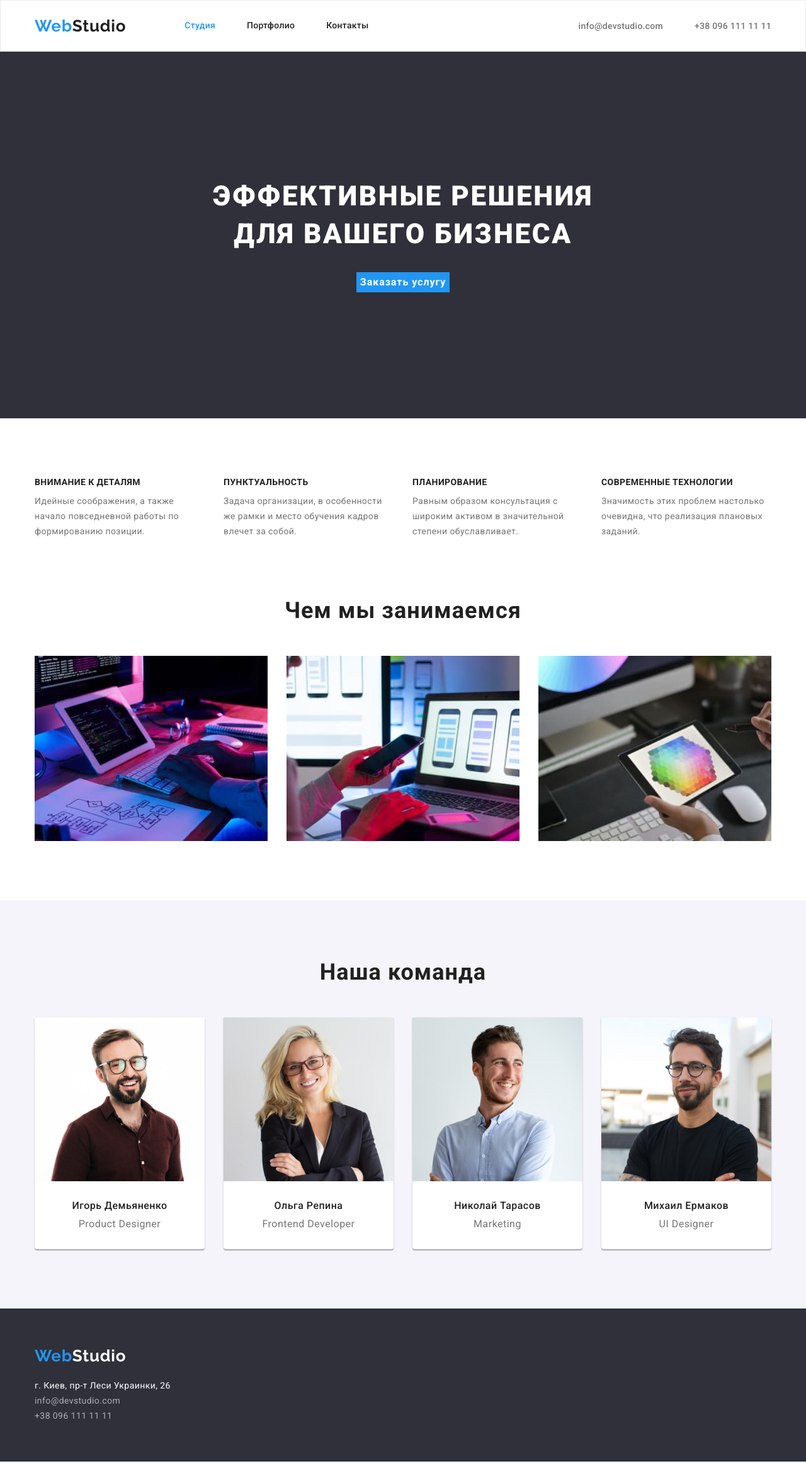
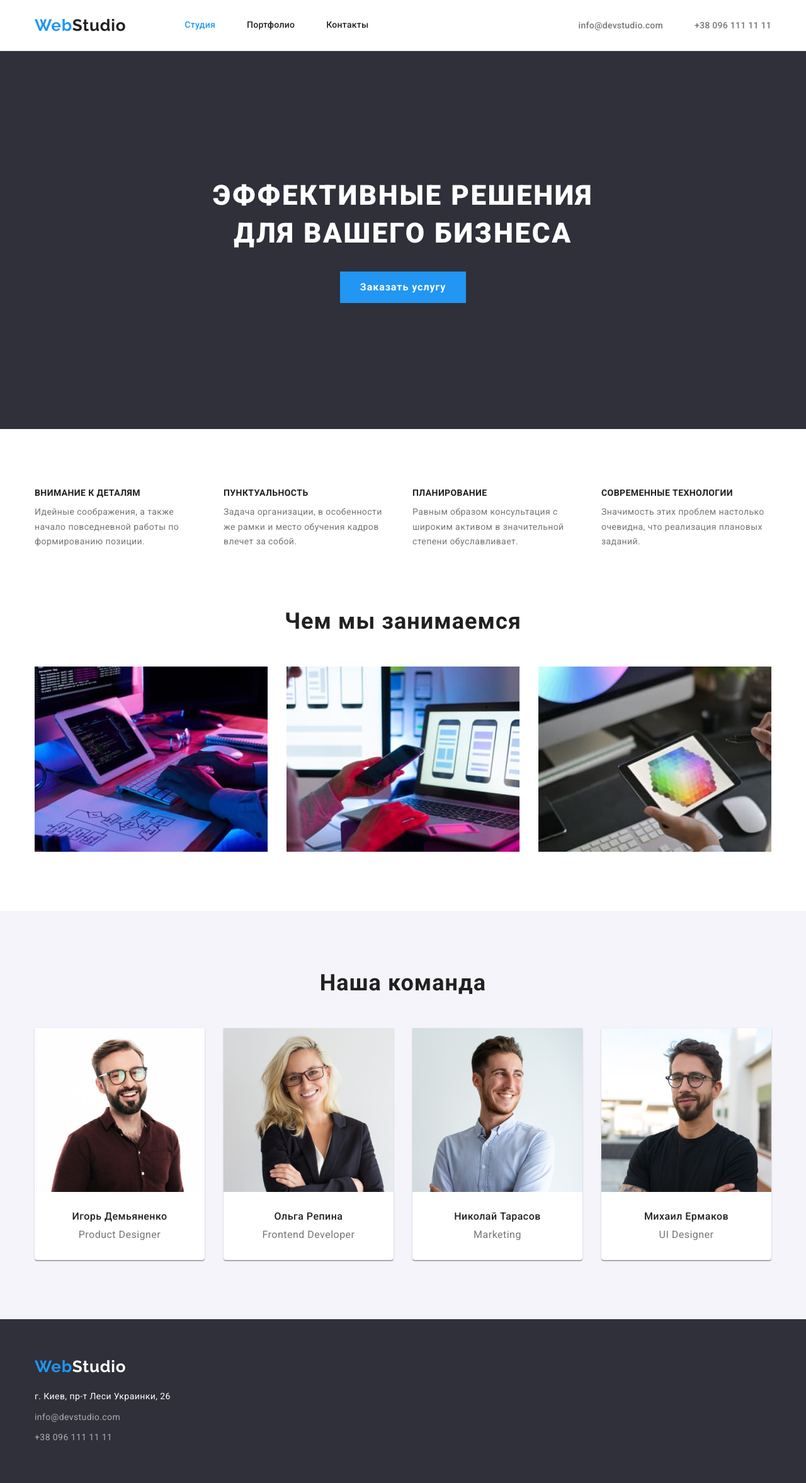
Before and after one commit to YuriySamuse/goit-markup-hw-04, a plain HTML site: page index.html in a window 1280 px wide. Shown: the whole page at 63% size. Before the commit the page ends 2320 px from the top, so only its background shows below. Drawn offline with nearby package versions, Linux system fonts and the light colour scheme.

Commit message:
correction of mistakes

```diff
--- a/css/styles.css
+++ b/css/styles.css
@@ -77,7 +77,7 @@ h1, h2, h3, p, ul {
 /* ------------Heder---------- */
 .header {
   background-color: #ffffff;
-  border: 1px solid #ECECEC;
+  border-bottom: 1px solid #ECECEC;
 }
 .main-nav {
   display: flex;
@@ -165,6 +165,8 @@ h1, h2, h3, p, ul {
   align-items: center;
   letter-spacing: 0.06em;
   border: 0;
+  width: 200px;
+  height: 50px;
 
   color: var(--btn-color);
   background: var(--accent-color);
@@ -237,11 +239,11 @@ h1, h2, h3, p, ul {
 
 /* -----------Masters--------- */
 .masters {
+  padding-top: var(--padin-botom-sect);
   padding-bottom: var(--padin-botom-sect);
   background-color: var(--portfol-btn);
 }
 .masters-title {
-  padding-top: var(--padin-botom-sect);
   margin-bottom: 50px;
 }
 .masters-list {
@@ -292,7 +294,6 @@ h1, h2, h3, p, ul {
 
 /* ----------PORTFOLIO------------- */
 .main-portfolio {
-  background-color: var(--main-bg-color);
   padding-top: var(--padin-botom-sect);
   padding-bottom: var(--padin-botom-sect);
 
@@ -380,6 +381,7 @@ h1, h2, h3, p, ul {
   align-items: flex-start;
   flex-direction: column;
   padding-bottom: 60px;
+  padding-top: 60px;
 
 }
 .footer-logo {
@@ -389,7 +391,6 @@ h1, h2, h3, p, ul {
   line-height: 31px;
   letter-spacing: 0.03em;
   color: var(--btn-color);
-  margin-top: 60px;
   margin-bottom: 20px;
 }
 .footer-adress {
@@ -398,9 +399,16 @@ h1, h2, h3, p, ul {
   line-height: 1.71;
   letter-spacing: 0.03em;
   color: var(--btn-color);
+  margin-bottom: 9px;
 }
 .footer-list {
   margin: 0;
+}
+.footer-item {
+  margin-bottom: 9px;
+}
+.footer-item:last-child {
+  margin-bottom: 0px;
 }
 .footer-cont {
   font-size: 14px;
--- a/index.html
+++ b/index.html
@@ -151,11 +151,11 @@
             <a class="footer-logo link" href=""><span class="prelogo">Web</span>Studio</a>
             <address class="footer-adress">
                 г. Киев, пр-т Леси Украинки, 26
-                <ul class="footer-list list">
-                    <li class="footer-item"><a class="footer-cont link"         href="mailto:info@devstudio.com">info@devstudio.com</a></li>
-                    <li class="footer-item"><a class="footer-cont link" href="tel:+380961111111">+38 096 111 11 11</a></li>
-                </ul>
             </address>
+            <ul class="footer-list list">
+                <li class="footer-item"><a class="footer-cont link" href="mailto:info@devstudio.com">info@devstudio.com</a></li>
+                <li class="footer-item"><a class="footer-cont link" href="tel:+380961111111">+38 096 111 11 11</a></li>
+            </ul>
 
         </div>
     </footer>
```
Also changed, not shown: portfolio.html (+4 -2 lines).
